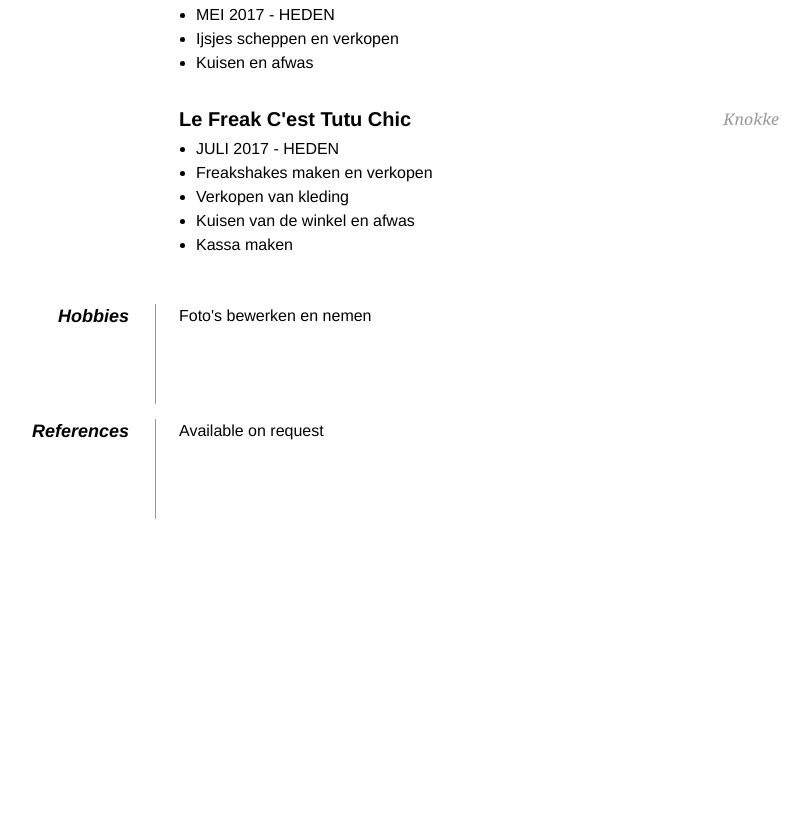
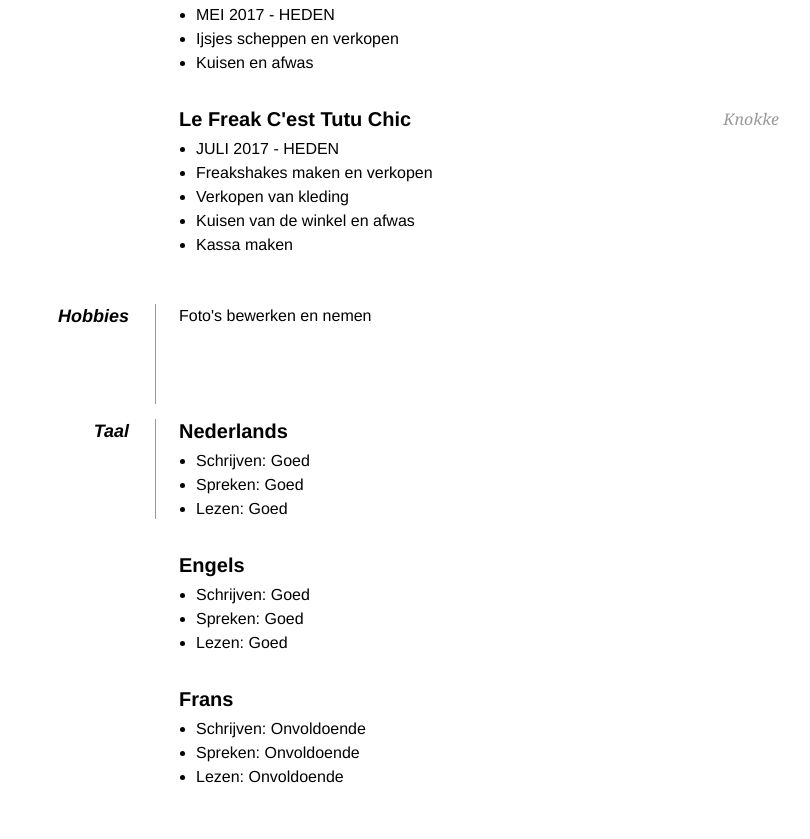
Before and after one commit to DanutaVandeMoortele/1718-nmd1, a plain HTML site: page Opdracht CV/CV.html in a window 1280 px wide. Shown: the part 727-1566 px from the top of the page, without its empty margins (261-1071 px from the left). Before the commit the page ends 1321 px from the top, so only its background shows below. Drawn offline with Linux system fonts and the light colour scheme.

Commit message:
wip
Het maken van de CV is gebaseerd op een youtube filmpje.

```diff
--- a/Opdracht CV/CV.html
+++ b/Opdracht CV/CV.html
@@ -110,8 +110,29 @@
 
             <dd class="clear"></dd>
 
-            <dt>References</dt>
-            <dd>Available on request</dd>
+            <dt>Taal</dt>
+            <dd>
+                <h2>Nederlands</h2>
+                <ul>
+                    <li>Schrijven: Goed</li>
+                    <li>Spreken: Goed</li>
+                    <li>Lezen: Goed</li>
+                </ul>
+
+                <h2>Engels</h2>
+                <ul>
+                    <li>Schrijven: Goed</li>
+                    <li>Spreken: Goed</li>
+                    <li>Lezen: Goed</li>
+                </ul>
+
+                <h2>Frans</h2>
+                <ul>
+                    <li>Schrijven: Onvoldoende</li>
+                    <li>Spreken: Onvoldoende</li>
+                    <li>Lezen: Onvoldoende</li>
+                </ul>
+            </dd>
 
             <dd class="clear"></dd>
         </dl>
```
